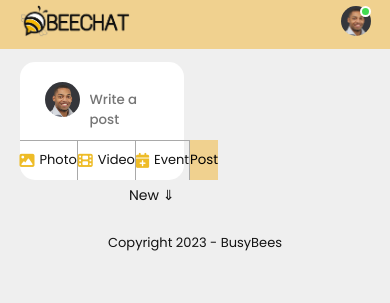
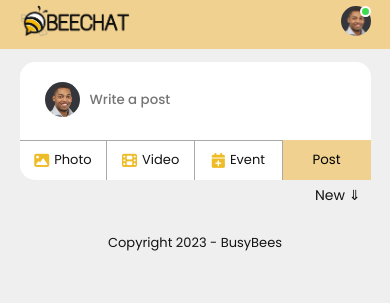
Before and after one commit to ZayidaQ/Mini-blog-website, a plain HTML site: page html/posts.html in a window 390 px wide. Drawn offline with Linux system fonts and the light colour scheme; no server answers; sample sign-in values are in the browser's storage.

Commit message:
updated css

```diff
--- a/css/posts.css
+++ b/css/posts.css
@@ -348,7 +348,7 @@ nav {
 /* ---------- Main-content ---------- */
 .main-content {
     flex-basis: 47%;
-    max-width: 47%; /*come back to this*/
+    max-width: 47%;
 }
 
 .create-post {
@@ -976,6 +976,7 @@ button.btnDelete {
 
     .main-content {
         flex-basis: 100%;
+        max-width: 100%;
     }
 }
 
```
